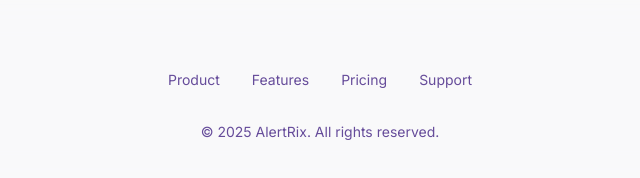
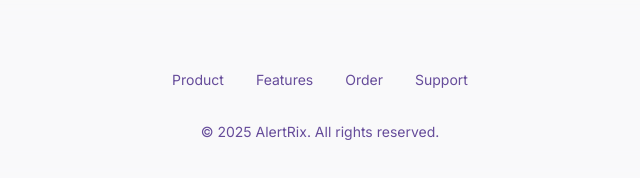
Before and after one commit to nevoxioalertrix/Alertrix.lk, a plain HTML site: page about bot.html in a window 1280 px wide. Shown: the part 2777-2955 px from the top of the page, 320-960 px from the left. Drawn offline with nearby package versions, Linux system fonts and the light colour scheme; some icons are missing.

Commit message:
Change 'Pricing' link to 'Order' in about bot.html

```diff
--- a/about bot.html
+++ b/about bot.html
@@ -194,7 +194,7 @@
 <div class="flex flex-wrap justify-center gap-x-8 gap-y-4">
 <a class="text-sm text-subtle-light transition-colors hover:text-primary dark:text-subtle-dark dark:hover:text-primary" href="about bot.html">Product</a>
 <a class="text-sm text-subtle-light transition-colors hover:text-primary dark:text-subtle-dark dark:hover:text-primary" href="features.html">Features</a>
-<a class="text-sm text-subtle-light transition-colors hover:text-primary dark:text-subtle-dark dark:hover:text-primary" href="order page.html">Pricing</a>
+<a class="text-sm text-subtle-light transition-colors hover:text-primary dark:text-subtle-dark dark:hover:text-primary" href="order page.html">Order</a>
 <a class="text-sm text-subtle-light transition-colors hover:text-primary dark:text-subtle-dark dark:hover:text-primary" href="bot works.html">Support</a>
 </div>
 <p class="text-sm text-subtle-light dark:text-subtle-dark">© 2025 AlertRix. All rights reserved.</p>
```
